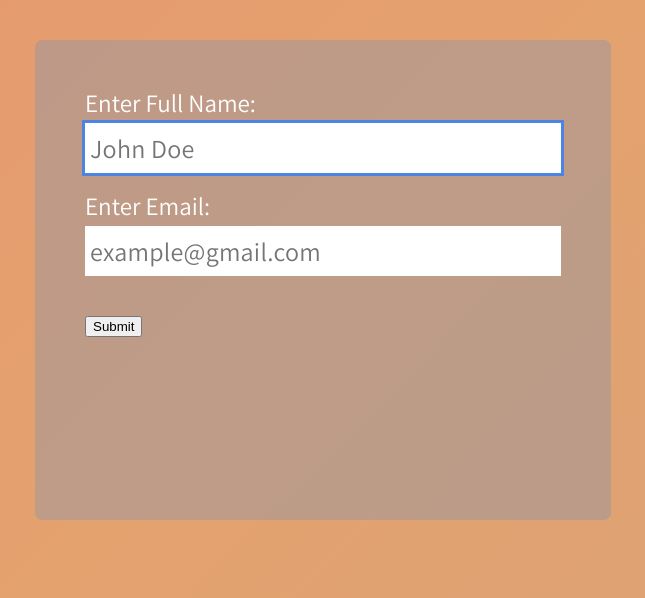
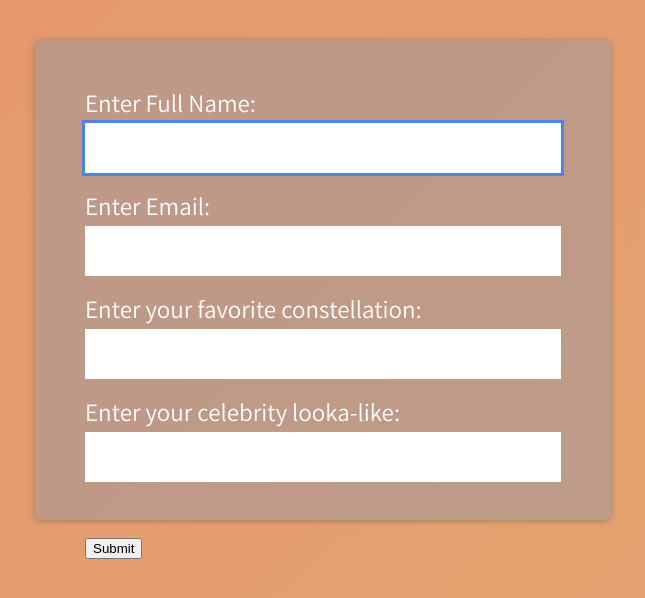
Before and after one commit to dallin-r-parker/babyshower-fe, a React (Create React App) app: page / in a window 1280 px wide. Shown: the top 598 px of the page, without its empty margins (317-962 px from the left). Built offline with nearby package versions, Linux system fonts and the light colour scheme.

Commit message:
WIP: added all input fields

```diff
--- a/src/components/Box/index.tsx
+++ b/src/components/Box/index.tsx
@@ -19,4 +19,5 @@ export const Box = styled.div<Props>`
   margin-top: ${({ mt }) => `${mt}vh`};
   background-color: ${({ theme, bgc, opacity }) =>
     opacity ? `rgba(${theme.colors[bgc].rgb}, ${opacity})` : theme.colors[bgc].hex};
+  box-shadow: 0 1px 6px 0 rgba(95, 95, 95, 0.54);
 `;
--- a/src/components/ErrorMessage/index.tsx
+++ b/src/components/ErrorMessage/index.tsx
@@ -1,46 +1,19 @@
 import React from 'react';
 import styled from 'styled-components';
 
-interface Props {
-  error: any;
-}
-
-const findErrorMessage = (error: any): string | null => {
-  const errorCount = Object.keys(error).length;
-  console.log(`errorCount: `, errorCount);
-  // console.log(`Object.keys(error): `, Object.keys(error));
-  if (errorCount) {
-    if (errorCount > 1) return `*All input fields are required*`;
-
-    const key = Object.keys(error)[0];
-
-    if (error[key].type === 'required') return `*Please fill in ${key} field*`;
-  }
-  return null;
-};
-
-// const hasErrors = (error: any): number => Object.keys(error).length;
-// {
-// const { length } = Object.keys(error).length;
-// return { error: !!length, errorCount: length };
-// };
-
-export const ErrorMessage: React.FC<Props> = ({ error }): JSX.Element => {
-  console.log(`error: `, error);
-
-  // const errorCount = Object.keys(error).length;
-  const errorMessage = findErrorMessage(error);
-  console.log('errorMessage: ', errorMessage);
-
-  // const errorMsg = errorCount > 1 ? `*All input fields are required*` ?
+export const ErrorMessage: React.FC<{ error: any }> = ({ error }): JSX.Element => {
+  const { length } = Object.keys(error);
+  const errorMessage = `* One${!!length && length > 1 ? ` or more` : ` `} input fields has an error *`;
 
   return <>{<Text error={Object.keys(error).length >= 1}>{errorMessage}</Text>}</>;
 };
 
 const Text = styled.p<{ error: boolean }>`
+  padding: 5px;
+  font-weight: 700;
+  font-style: italic;
+  margin: 0 0 10px 0;
+  letter-spacing: 0.3;
+  transition: opacity 0.5s;
   opacity: ${({ error }) => (error ? 1 : 0)};
-  transition: opacity 0.5s;
-  font-style: italic;
-  padding: 5px;
-  margin: 0 0 10px 0;
 `;
--- a/src/components/Form/index.tsx
+++ b/src/components/Form/index.tsx
@@ -15,22 +15,16 @@ export const Form: React.FC = (): JSX.Element => {
     <>
       {/* <h2>RSVP</h2> */}
       <form onSubmit={handleSubmit(onSubmit)}>
-        <Input
-          name="fullname"
-          label="Full Name"
-          placeholder="John Doe"
-          register={register}
-          errors={errors}
-          autofocus
-        />
+        <Input name="fullname" label="Full Name" register={register} errors={errors} autofocus />
         <Input
           name="email"
           label="Email"
           errors={errors}
           validate={{ pattern: /^\S+@\S+$/i }}
           register={register}
-          placeholder="example@gmail.com"
         />
+        <Input name="favStar" label="your favorite constellation" errors={errors} register={register} />
+        <Input name="celebTwin" label="your celebrity looka-like" errors={errors} register={register} />
         <ErrorMessage error={errors} />
         <input type="submit" />
       </form>
--- a/src/components/Input/index.tsx
+++ b/src/components/Input/index.tsx
@@ -1,13 +1,11 @@
 import React from 'react';
 import styled from 'styled-components';
-import { ErrorMessage } from 'components/ErrorMessage';
 
 interface Props {
   errors: any;
   name: string;
   label: string;
   register: any;
-  placeholder: string;
   autofocus?: boolean;
   validate?: any;
 }
@@ -21,12 +19,7 @@ export const Input: React.FC<Props> = (props): JSX.Element => {
   return (
     <Wrapper error={props.errors[props.name]}>
       <label>Enter {props.label}:</label>
-      <input
-        name={props.name}
-        placeholder={props.placeholder}
-        ref={props.register(options)}
-        autoFocus={props.autofocus}
-      />
+      <input name={props.name} ref={props.register(options)} autoFocus={props.autofocus} />
     </Wrapper>
   );
 };
--- a/src/theme/globalStyles/index.ts
+++ b/src/theme/globalStyles/index.ts
@@ -34,7 +34,7 @@ export const GlobalStyles = createGlobalStyle`
     width: 100vw;
     color: black;
     background-image: linear-gradient(-45deg,#d4a17a,#e4a26f,#e8906e,#d27d67);
-    background-size: 250% 250%;
+    background-size: 300% 300%;
     animation: ${animate} 15s ease infinite;
   }
 
```
